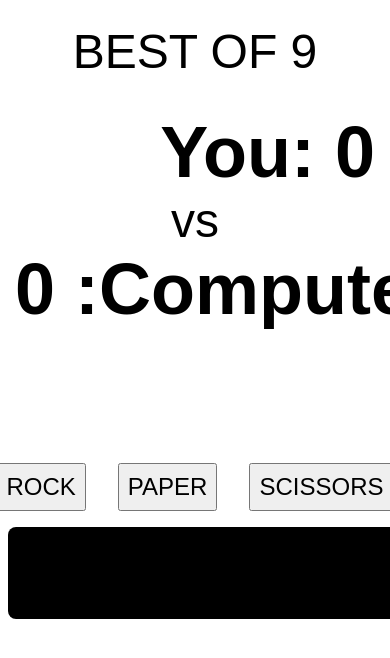
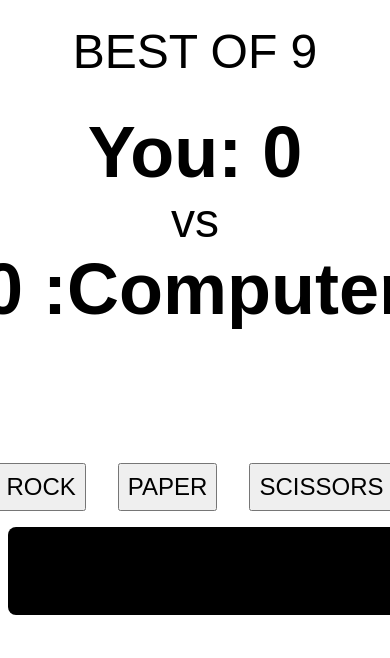
Before and after one commit to onagova/rock-paper-scissors, a plain HTML site: page index.html in a window 390 px wide. Shown: the top 658 px of the page. Drawn offline with Linux system fonts and the light colour scheme.

Commit message:
Improve style responsivness

```diff
--- a/scripts/script.js
+++ b/scripts/script.js
@@ -66,6 +66,7 @@ function game() {
 
     const logHeader = document.querySelector('#log-header');
     const log = document.querySelector('#log');
+    log.textContent = '\n\n\n\n'; // preemtively create height
 
     const selectionList = document.querySelectorAll('.selection');
     selectionList.forEach(function (item) {
--- a/styles/style.css
+++ b/styles/style.css
@@ -10,7 +10,8 @@ body {
 
 #score-container {
     display: grid;
-    grid-template-columns: repeat(auto-fit, 360px);
+    grid-template-columns: 50px 50px 50px;
+    grid-column-gap: 8%;
     justify-content: center;
     align-items: center;
 
@@ -32,6 +33,21 @@ body {
     font-weight: normal;
 }
 
+@media (max-width: 1100px) {
+    #score-container {
+        grid-template-columns: 1fr;
+        grid-template-rows: auto auto auto;
+    }
+
+    #score-container > span:first-child {
+        justify-self: center;
+    }
+
+    #score-container > span:last-child {
+        justify-self: center;
+    }
+}
+
 #selection-container {
     display: grid;
     grid-template-columns: repeat(3, auto);
@@ -51,7 +67,6 @@ body {
     color: white;
 
     width: 600px;
-    min-height: 76px;
     margin: 0 auto;
     padding: 8px;
     border-radius: 8px;
```
